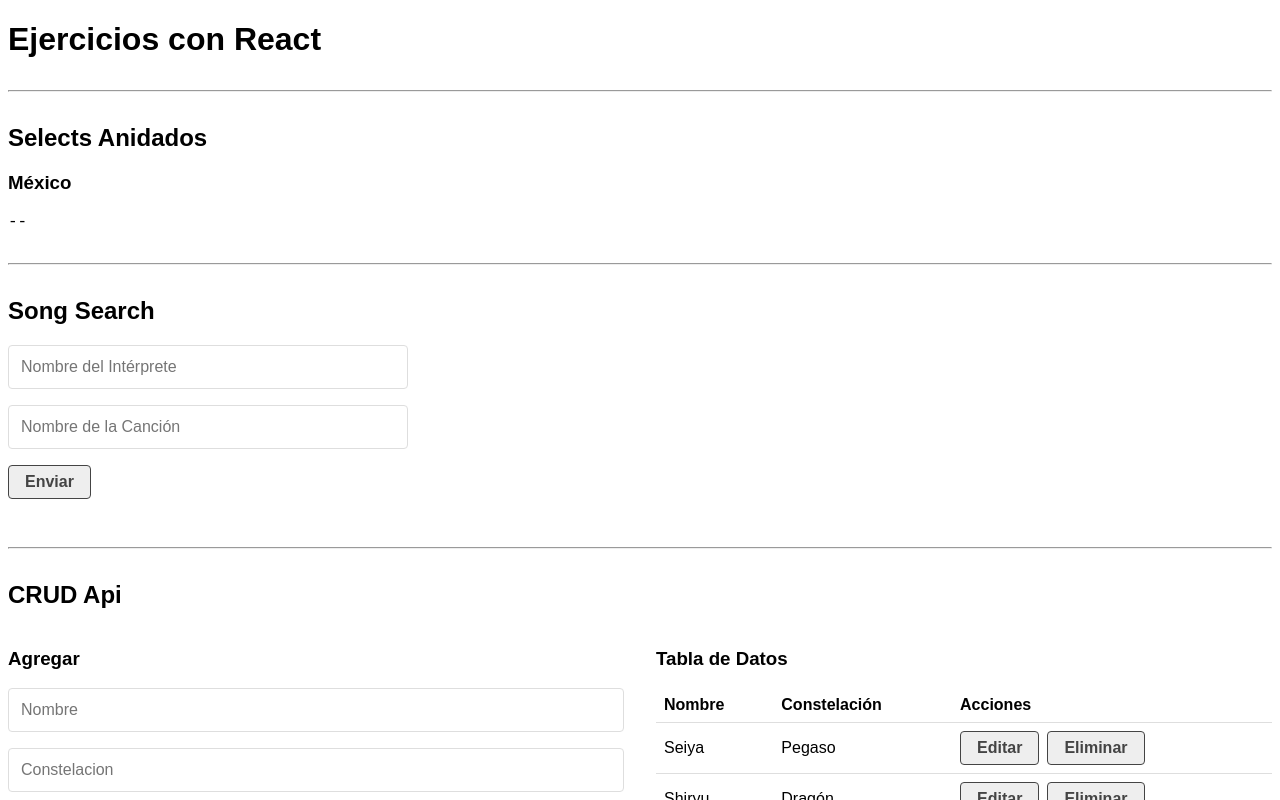
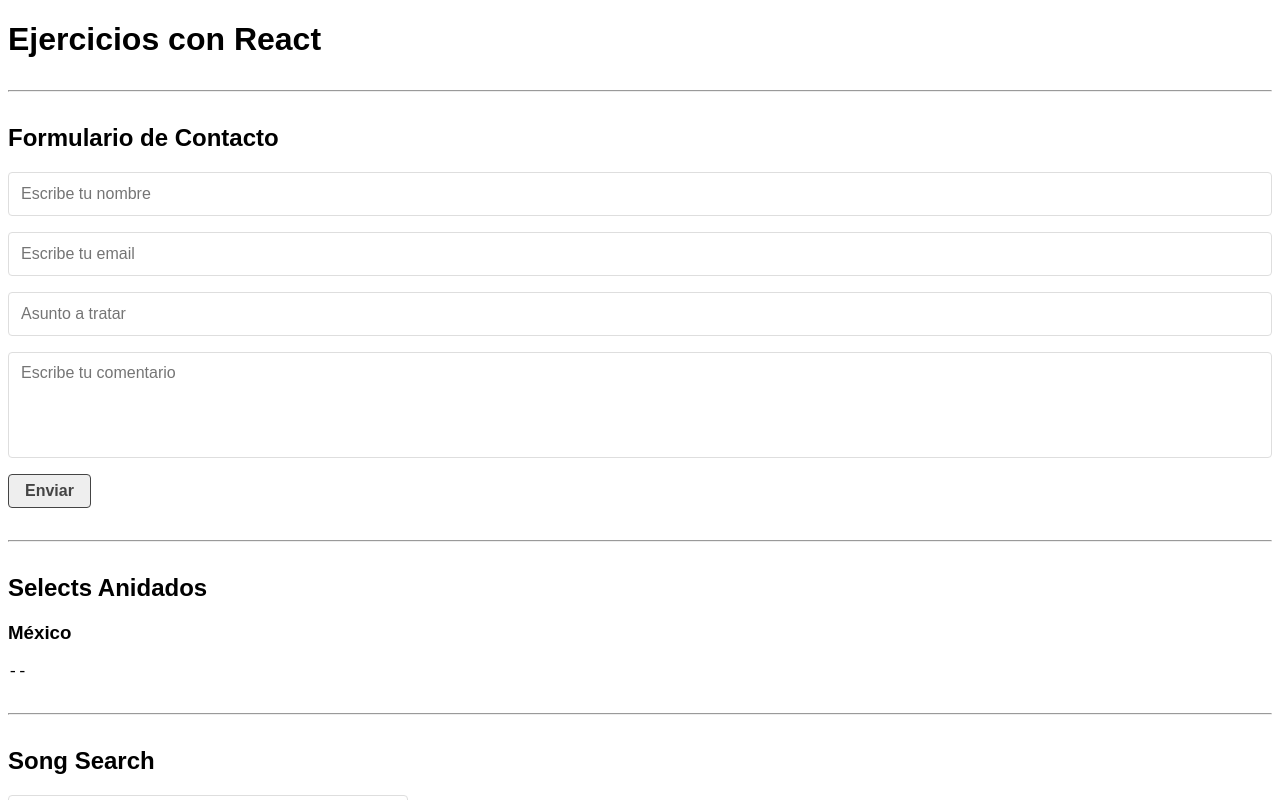
Before and after one commit to JoseIgnacioTapia/react-basic-exercises, a React (Create React App) app: page / in a window 1280 px wide. Shown: the top 800 px of the page. Built offline with nearby package versions, Linux system fonts and the light colour scheme; no server answers; data requests are answered from the project's data file.

Commit message:
Form Validation

```diff
--- a/src/App.js
+++ b/src/App.js
@@ -3,11 +3,14 @@
 import CrudApi from './components/CrudApi';
 import SongSearch from './components/SongSearch';
 import SelectAnidados from './components/SelectsAnidados';
+import ContactForm from './components/ContactForm';
 
 function App() {
   return (
     <>
       <h1>Ejercicios con React</h1>
+      <hr />
+      <ContactForm />
       <hr />
       <SelectAnidados />
       <hr />
--- /dev/null
+++ b/src/components/ContactForm.js
@@ -0,0 +1,115 @@
+import { useForm } from '../hooks/useForm';
+import Loader from './Loader';
+import Message from './Message';
+
+const initialForm = {
+  name: '',
+  email: '',
+  subject: '',
+  comments: '',
+};
+
+const validationsForm = form => {
+  let errors = {};
+  let regexName = /^[A-Za-zÑñÁáÉéÍíÓóÚúÜü\s]+$/;
+  let regexEmail = /^(\w+[/./-]?){1,}@[a-z]+[/.]\w{2,}$/;
+  let regexComments = /^.{1,255}$/;
+
+  if (!form.name.trim()) {
+    errors.name = "El campo 'Nombre' no debe estar vacío";
+  } else if (!regexName.test(form.name.trim())) {
+    errors.name = "El campo 'Nombre' sólo acepta letras y espacios en blanco";
+  }
+
+  if (!form.email.trim()) {
+    errors.email = "El campo 'Email' es requerido";
+  } else if (!regexEmail.test(form.email.trim())) {
+    errors.email = "El campo 'Email' es incorrecto";
+  }
+
+  if (!form.subject.trim()) {
+    errors.subject = "El campo 'Asunto a tratar' no debe estar vacío";
+  }
+
+  if (!form.comments.trim()) {
+    errors.comments = "El campo 'Comentarios' no debe estar vacío";
+  } else if (!regexComments.test(form.comments.trim())) {
+    errors.comments =
+      "El campo 'Comentarios' no debe exeder los 255 caracteres";
+  }
+
+  return errors;
+};
+
+let styles = {
+  fontWeight: 'bold',
+  color: '#dc3545',
+};
+
+const ContactForm = () => {
+  const {
+    form,
+    errors,
+    loading,
+    response,
+    handleChange,
+    handleBlur,
+    handleSubmit,
+  } = useForm(initialForm, validationsForm);
+
+  return (
+    <div>
+      <h2>Formulario de Contacto</h2>
+      <form onSubmit={handleSubmit}>
+        <input
+          type="text"
+          name="name"
+          placeholder="Escribe tu nombre"
+          onBlur={handleBlur}
+          onChange={handleChange}
+          value={form.name}
+          required
+        />
+        {errors.name && <p style={styles}>{errors.name}</p>}
+        <input
+          type="email"
+          name="email"
+          placeholder="Escribe tu email"
+          onBlur={handleBlur}
+          onChange={handleChange}
+          value={form.email}
+          required
+        />
+        {errors.email && <p style={styles}>{errors.email}</p>}
+        <input
+          type="text"
+          name="subject"
+          placeholder="Asunto a tratar"
+          onBlur={handleBlur}
+          onChange={handleChange}
+          value={form.subject}
+          required
+        />
+        {errors.subject && <p style={styles}>{errors.subject}</p>}
+        <textarea
+          name="comments"
+          cols="50"
+          rows="5"
+          placeholder="Escribe tu comentario"
+          onBlur={handleBlur}
+          onChange={handleChange}
+          value={form.comments}
+          required
+        ></textarea>
+        {errors.comments && <p style={styles}>{errors.comments}</p>}
+        <input type="submit" value="Enviar" />
+      </form>
+      {loading && <Loader />}
+      {response && (
+        <Message msg="Los datos han sido enviados" bgColor="#198754" />
+      )}
+    </div>
+  );
+};
+
+export default ContactForm;
--- /dev/null
+++ b/src/hooks/useForm.js
@@ -0,0 +1,59 @@
+import React, { useState } from 'react';
+import { helpHttp } from '../helpers/helpHttp';
+
+export const useForm = (initialForm, validateForm) => {
+  const [form, setForm] = useState(initialForm);
+  const [errors, setErrors] = useState({});
+  const [loading, setLoading] = useState(false);
+  const [response, setResponse] = useState(null);
+
+  const handleChange = e => {
+    const { name, value } = e.target; // Refactorizacion de código
+
+    setForm({
+      ...form,
+      [name]: value,
+    });
+  };
+
+  const handleBlur = e => {
+    handleChange(e);
+    setErrors(validateForm(form));
+  };
+
+  const handleSubmit = e => {
+    e.preventDefault();
+    setErrors(validateForm(form));
+
+    if (Object.keys(errors).length === 0) {
+      alert('Enviando formulario');
+      setLoading(true);
+      helpHttp()
+        .post('https://formsubmit.co/ajax/josignaciot@gmail.com', {
+          body: form,
+          headers: {
+            'Content-Type': 'aplication/json',
+            Accept: 'application/json',
+          },
+        })
+        .then(res => {
+          setLoading(false);
+          setResponse(true);
+          setForm(initialForm);
+          setTimeout(() => setResponse(false), 3000);
+        });
+    } else {
+      return;
+    }
+  };
+
+  return {
+    form,
+    errors,
+    loading,
+    response,
+    handleChange,
+    handleBlur,
+    handleSubmit,
+  };
+};
--- a/src/index.css
+++ b/src/index.css
@@ -10,7 +10,9 @@
   box-sizing: inherit;
 }
 
-input[type='text'] {
+input[type='text'],
+input[type='email'],
+textarea {
   border: thin solid #dedede;
   border-radius: 0.25rem;
   padding: 0.75rem;
@@ -21,6 +23,11 @@
   font-size: 1rem;
   line-height: 1;
   background-color: transparent;
+}
+
+textarea {
+  font-family: inherit;
+  resize: none;
 }
 
 button,
```
